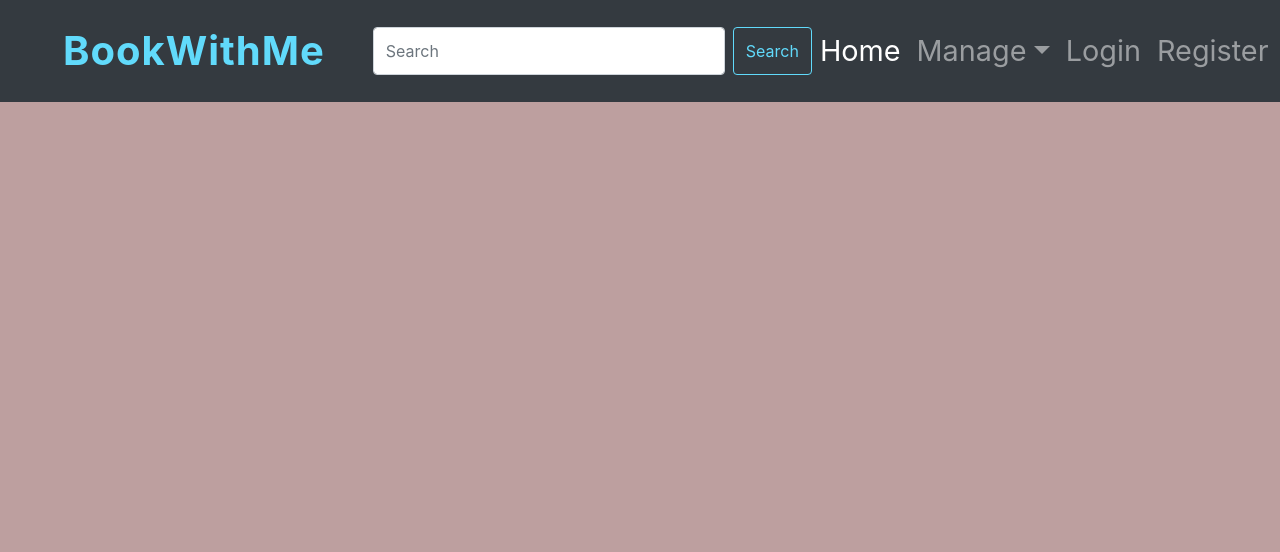
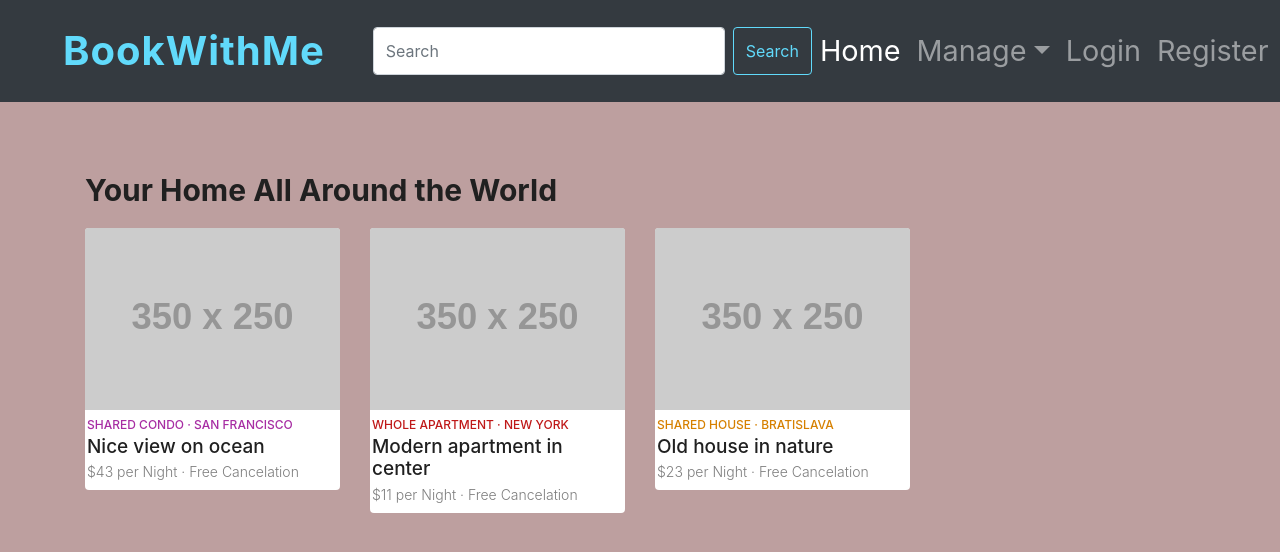
Before and after one commit to leandrouni01/bwm-react-philip-jerga-course, a React (Create React App) app: page /rentals/1 in a window 1280 px wide. Shown: the top 552 px of the page. Built offline with nearby package versions, Linux system fonts and the light colour scheme.

Commit message:
Agregado contexto para compartir estados entre compponentes hijos

```diff
--- a/src/App.js
+++ b/src/App.js
@@ -4,15 +4,18 @@ import Routes from './Routes'
 
 import Header from "./components/shared/Header";
 
+import  { StateContext } from './state-context';
+import store from './store';
+
 
 const App = () => {
   return (
-    <div>
+    <StateContext.Provider value={store} >
       <Router>
         <Header />
         <Routes />
       </Router>
-    </div>
+    </StateContext.Provider>
   );
 };
 
--- a/src/Routes.js
+++ b/src/Routes.js
@@ -9,14 +9,14 @@ const Routes = () => {
   return (
     <div className="container bwm-container">
       <Switch>
-        <Route exact path="/">
-          <RentalHome />
-        </Route>
         <Route path="/login">
           <Login />
         </Route>
         <Route path="/register">
           <Register />
+        </Route>
+        <Route path="/">
+          <RentalHome />
         </Route>
       </Switch>
     </div>
--- a/src/pages/RentalHome.js
+++ b/src/pages/RentalHome.js
@@ -1,6 +1,6 @@
 import React from "react";
 import RentalCard from "../components/rental/RentalCard";
-import store from '../store'
+import { StateContext } from "../state-context";
 
 class RentalHome extends React.Component {
 
@@ -9,6 +9,7 @@ class RentalHome extends React.Component {
   }
 
   componentDidMount() {
+    const store = this.context;
     this.setState({
       rentals: store.rentals()
     });
@@ -34,4 +35,6 @@ class RentalHome extends React.Component {
   }
 }
 
+RentalHome.contextType = StateContext;
+
 export default RentalHome;
--- /dev/null
+++ b/src/state-context.js
@@ -0,0 +1,5 @@
+
+
+import React from 'react';
+
+export const StateContext = React.createContext({});
```
